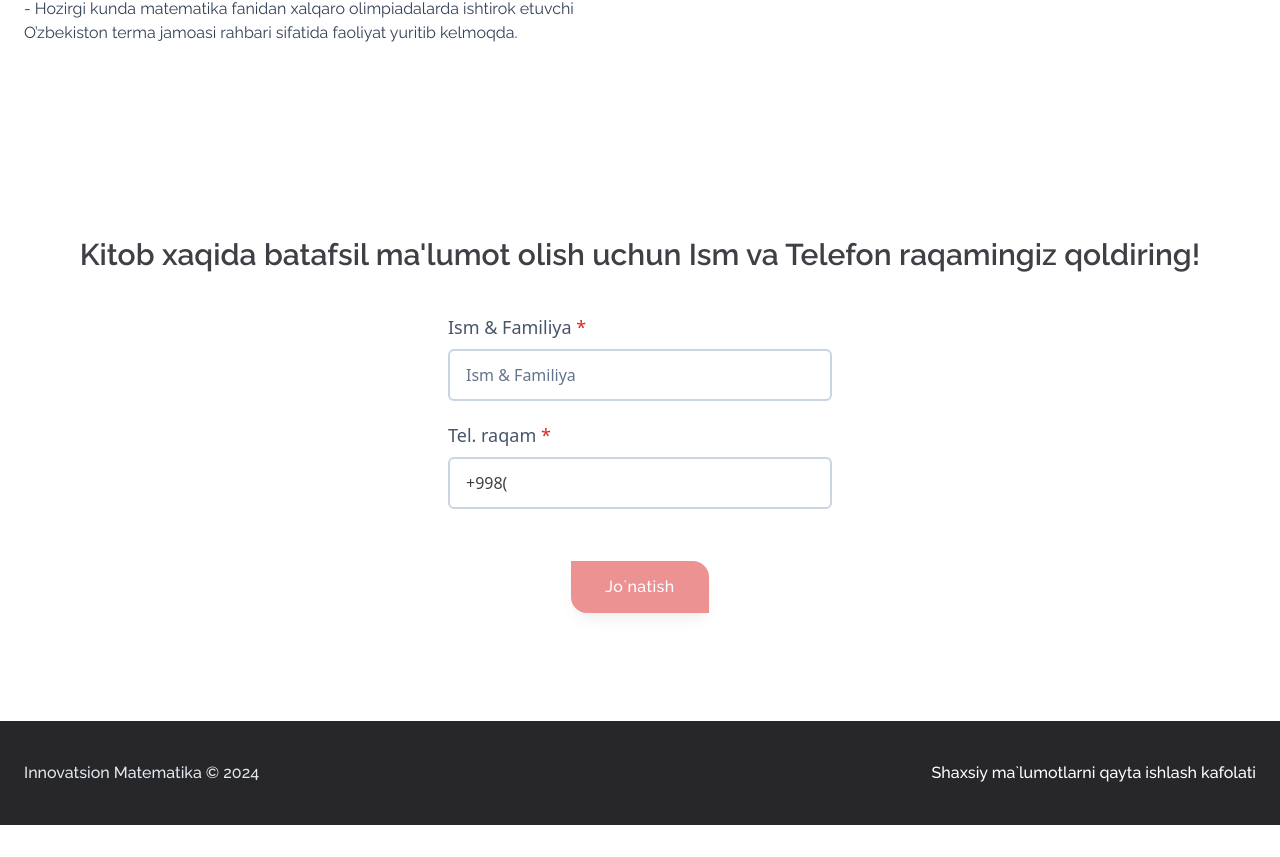
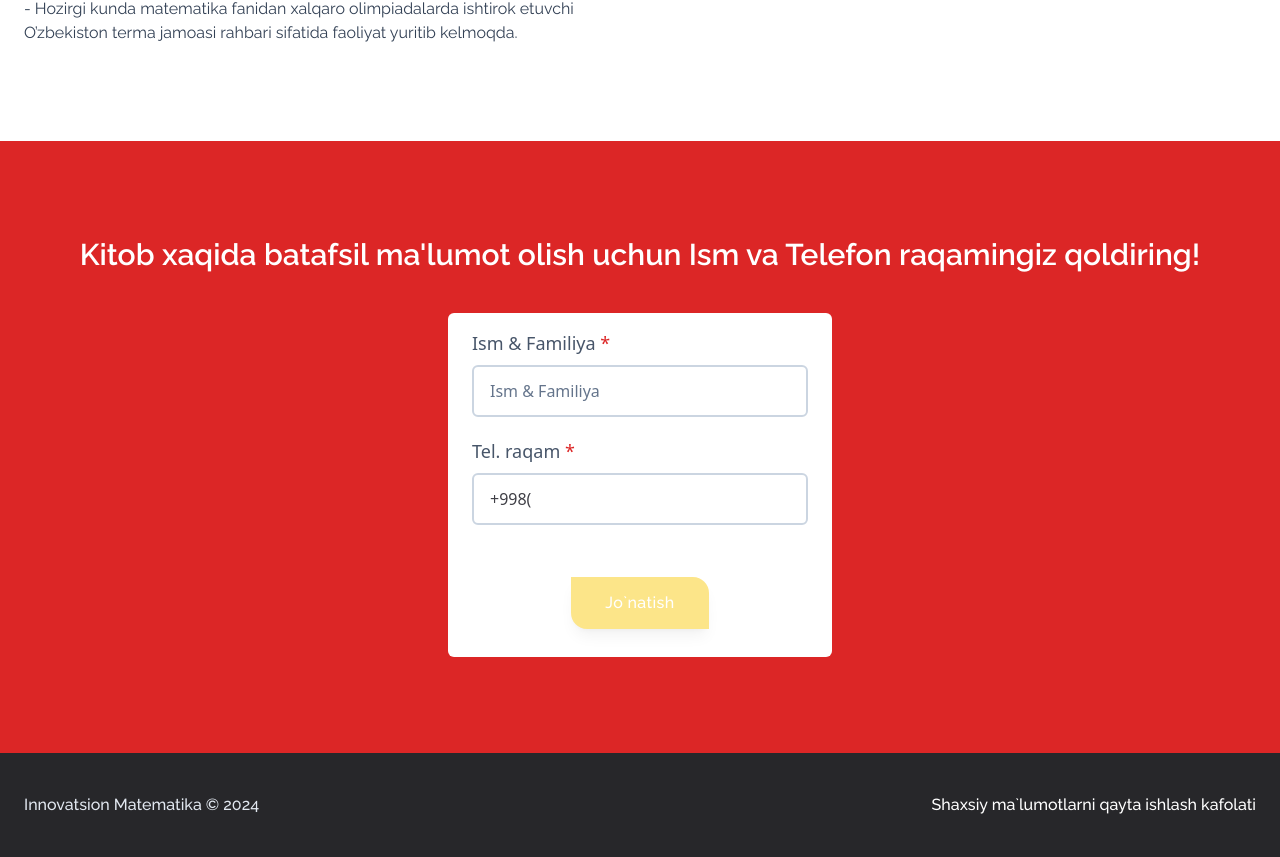
Before and after one commit to frost1335/math, a Next.js app: page / in a window 1280 px wide. Shown: the part 2851-3708 px from the top of the page. Before the commit the page ends 3676 px from the top, so only its background shows below. Built offline with nearby package versions, Linux system fonts and the light colour scheme; no server answers.

Commit message:
Update page.tsx

```diff
--- a/src/app/(home)/page.tsx
+++ b/src/app/(home)/page.tsx
@@ -13,6 +13,7 @@ import { MdMail } from "react-icons/md";
 import { useRouter } from "next/navigation";
 import { sendMessage } from "@/app/actions";
 import ReactInputMask from "react-input-mask"
+import { MdCheck } from "react-icons/md";
 import { useState } from "react"
 
 const phoneStringLength = 18
@@ -20,6 +21,7 @@ const phoneStringLength = 18
 export default function Home() {
   const router = useRouter()
   const [name, setName] = useState<string | null>('')
+  const [done, setDone] = useState<boolean | null>(false)
   const [phone, setPhone] = useState<string | null>('+998')
   const [error, setError] = useState('')
 
@@ -48,7 +50,7 @@ Foydalanuvchi Tel. raqami:  <u>${phone}</u>
                 console.log(err);
             }
 
-            router.push('/thanks')
+            setDone(true)
         }
         else {
             setError('Iltimos Ism familyangizni yoki Tel. raqamingizni to`g`ri kiriting!')
@@ -219,10 +221,19 @@ Foydalanuvchi Tel. raqami:  <u>${phone}</u>
         </div>
       </main>
 
-      <main className="py-16 md:py-24 px-4 md:px-6">
+      <main className="py-16 md:py-24 px-4 bg-red-600 md:px-6">
+
+        {done ? (
+      <div className="container max-w-7xl m-auto flex flex-col items-center py-16 md:py-24">
+                    <span className="mb-10 text-5xl text-white p-8 bg-emerald-500 rounded-full flex items-center justify-center shadow-2xl shadow-emerald-400/60">
+                        <MdCheck />
+                    </span>
+                    <h2 className="max-w-lg text-center text-2xl text-white">Rahmat, tez orada menjerlarimiz aloqaga chiqib batafsil ma’lumot berishadi.</h2>
+                </div>
+        ) : (
       <div className="flex flex-col items-center">
-          <h2 className="text-zinc-700 text-center font-semibold text-2xl md:text-3xl mb-10">Kitob xaqida batafsil ma&apos;lumot olish uchun Ism va Telefon raqamingiz qoldiring!</h2>
-              <form onSubmit={onSubmit} className="flex flex-col max-w-sm w-full">
+          <h2 className="text-white text-center font-semibold text-2xl md:text-3xl mb-10">Kitob xaqida batafsil ma&apos;lumot olish uchun Ism va Telefon raqamingiz qoldiring!</h2>
+          <form onSubmit={onSubmit} className="flex flex-col max-w-sm w-full px-6 p-4 bg-white rounded-md">
                                 <div className="flex flex-col items-start mb-3 md:mb-5">
                                     <label htmlFor="name" className="font-sans text-lg text-slate-600 mb-2">Ism & Familiya <span className="text-red-600">*</span></label>
                                     <input value={name || ''} onChange={(e) => setName(e.target.value)} className="w-full px-4 py-3 border-2 border-slate-300 rounded-md font-medium text-zinc-700 placeholder:text-slate-500 font-sans" type="text" id="name" placeholder="Ism & Familiya" />
@@ -241,13 +252,14 @@ Foydalanuvchi Tel. raqami:  <u>${phone}</u>
                                     />
                                 </div>
                                 <div className="flex flex-col items-center justify-center mt-8">
-                                    <Button disabled={!formValidation()} type="submit" status="secondary">
+                                    <Button disabled={!formValidation()} type="submit">
                                         Jo`natish
                                     </Button>
                                     <p className="font-medium text-center text-orange-500 mt-3">{error}</p>
                                 </div>
-                            </form>
-          </div>
+                    </form>
+        </div>
+        )}
         </main>
     </div>
   );
```
